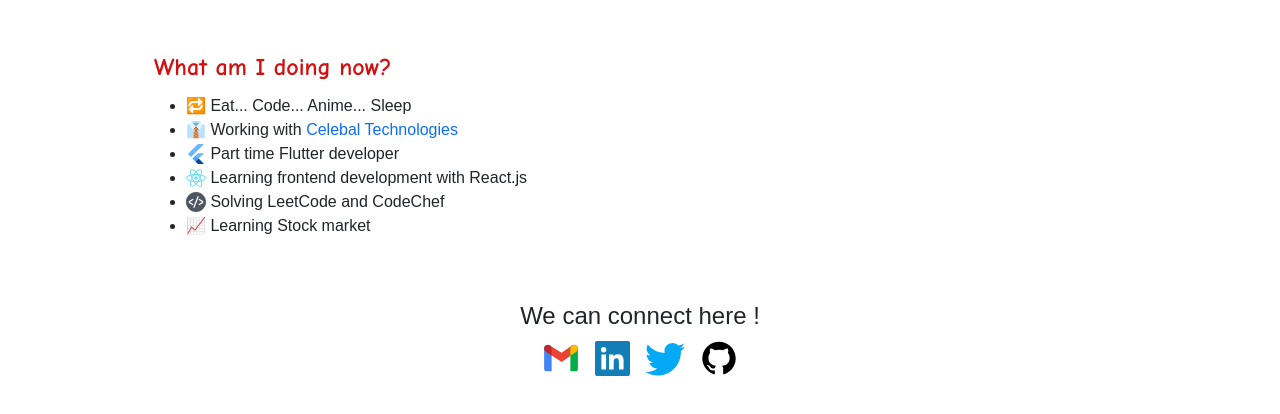
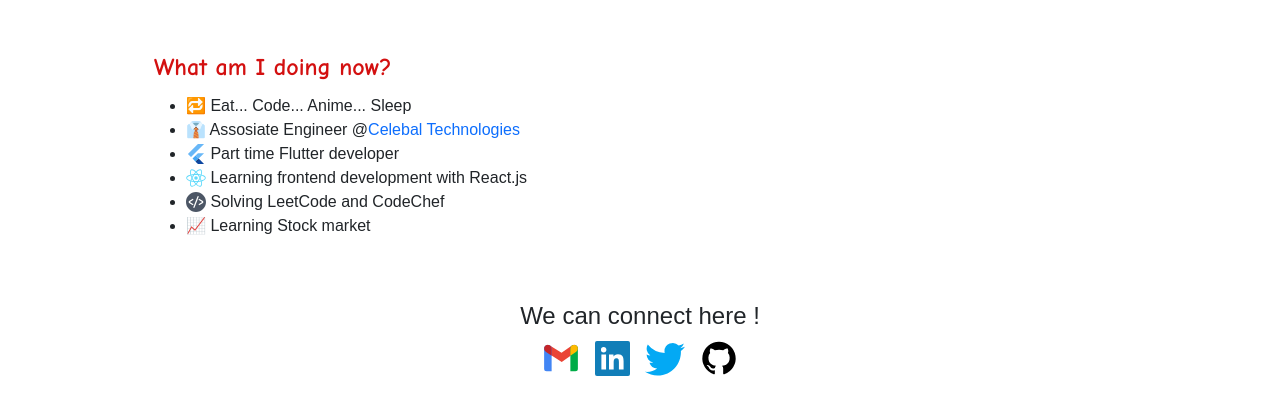
Before and after one commit to devSouvik/portfolio, a plain HTML site: page index.html in a window 1280 px wide. Shown: the part 364-778 px from the top of the page. Drawn offline with nearby package versions, Linux system fonts and the light colour scheme.

Commit message:
work data updated

```diff
--- a/index.html
+++ b/index.html
@@ -50,7 +50,7 @@
               <ul>
                   <li>🔁 Eat... Code... Anime... Sleep</li>
                   <li>
-                      👔 Working with <a href="https://celebaltech.com/">Celebal Technologies</a>
+                      👔 Assosiate Engineer @<a href="https://celebaltech.com/">Celebal Technologies</a>
                   </li>
                   <li> <img src="assets/flutter.svg" width="20" alt=""> Part time Flutter developer</li>
                   <li><img src="assets/react.svg" width="20" alt=""> Learning frontend development with React.js</li>
```
